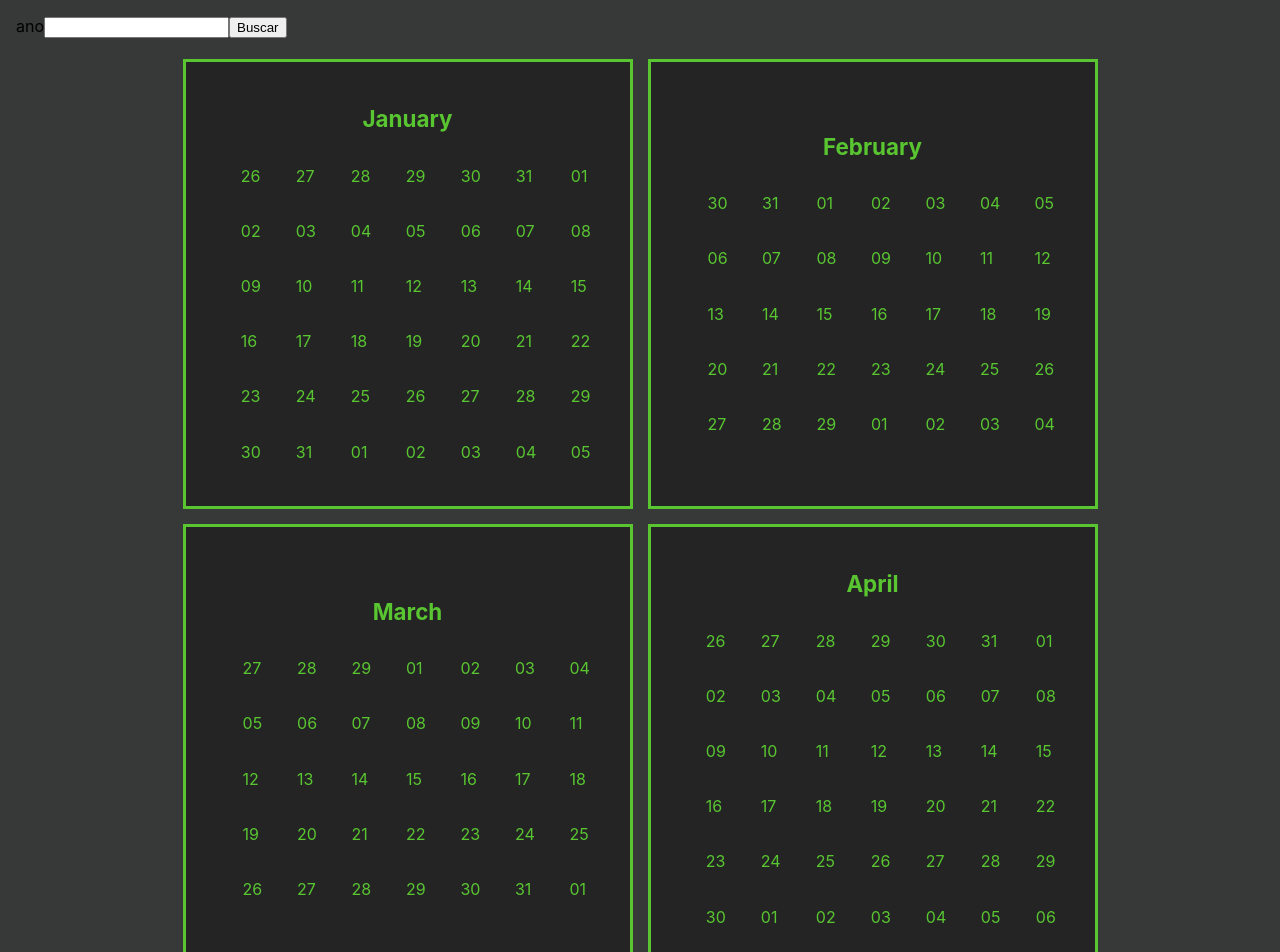
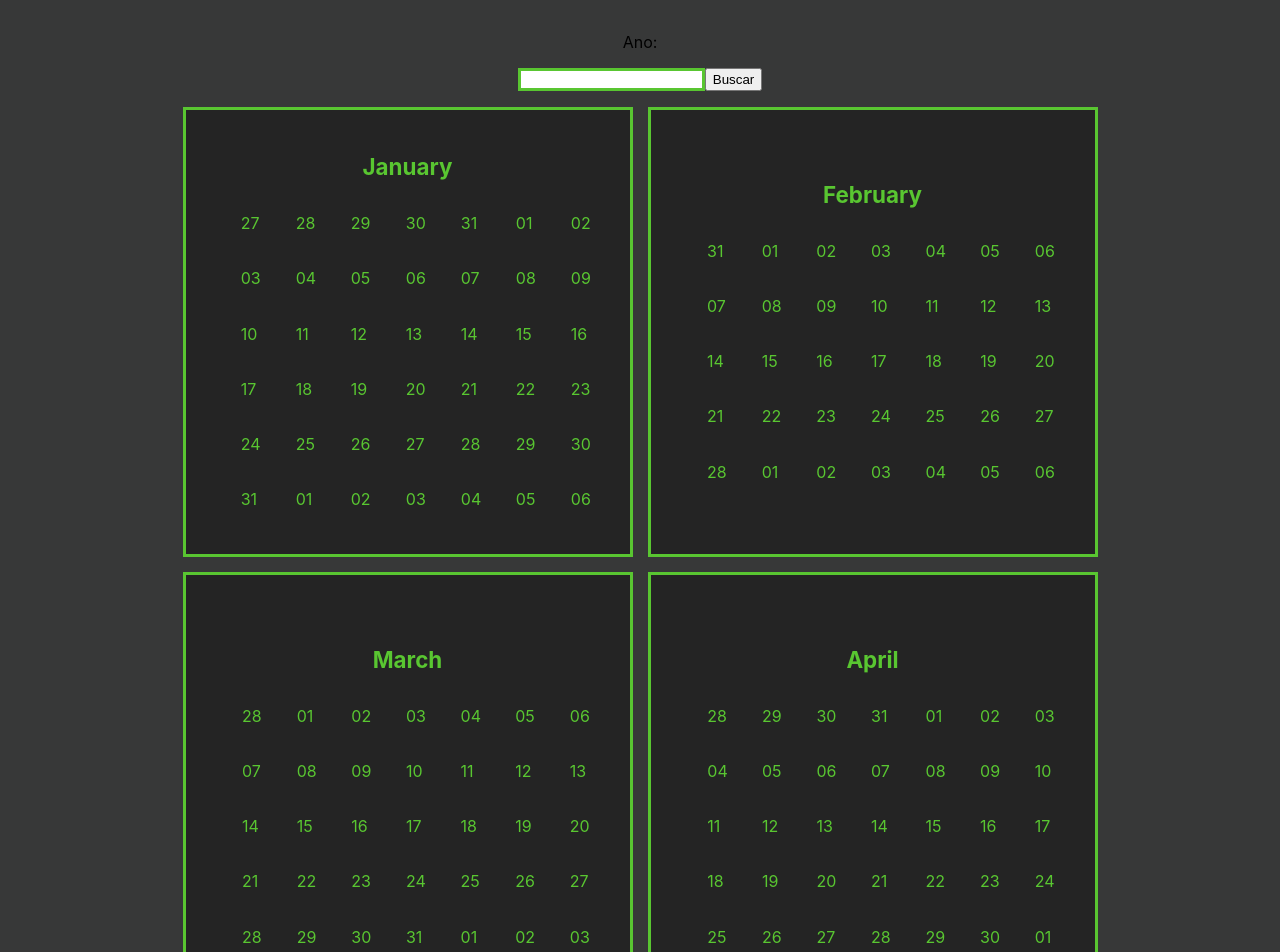
Before and after one commit to kayo12/Templates-example, a Next.js app in the folder calendar/: page / in a window 1280 px wide. Shown: the top 952 px of the page. Built offline with nearby package versions, Linux system fonts and the light colour scheme.

Commit message:
incluindo atualização do calendario com base no ano

```diff
--- a/calendar/src/components/Calendar.tsx
+++ b/calendar/src/components/Calendar.tsx
@@ -1,24 +1,29 @@
 import Mes from "./Mes";
-import { useEffect, useState, useSyncExternalStore} from "react";
+import { useEffect, useState, useSyncExternalStore } from "react";
 
 export default function Calendar(props) {
-  const [year, setYear] = useState('')
+  const [year, setYear] = useState("2021");
 
-  function OnChangeYear(){
-      let ye = (document.getElementById("year") as HTMLInputElement).value;
-        console.log(ye)
-       setYear(ye)
+  useEffect(() => {
+    OnChangeYear();
+  }, [year]);
+
+  function OnChangeYear() {
+    let ye = (document.getElementById("year") as HTMLInputElement).value;
+    console.log(ye);
+    return setYear(ye);
   }
 
   return (
-      <div className="calendar">
-        <div className="inputYear">
-              <label htmlFor="year">ano</label>
-              <input type="text" id="year" className="year"  />
-            <button onClick={() => {OnChangeYear}}>Buscar</button>
-        </div>
-        <h1>{year}</h1>
-        <Mes ano={Number(year)}/>
+    <div className="calendar">
+      <div className="displayyear">
+        <label htmlFor="year">Ano: {year}</label>
       </div>
+      <div className="inputYear">
+        <input type="text" id="year" className="year" />
+        <button onClick={OnChangeYear}>Buscar</button>
+      </div>
+      <Mes ano={Number(year)} />
+    </div>
   );
 }
--- a/calendar/src/components/Days.tsx
+++ b/calendar/src/components/Days.tsx
@@ -1,19 +1,23 @@
-import {useState, useEffect} from "react";                                                                                                                                                     import Moment from "moment";
+import Moment from "moment";
+import { useState, useEffect } from "react";
 
-                                                                                                                                                            export default function Days(props){
+export default function Days(props) {
   const [month, setMonth] = useState([]);
-    const [date , setDate] = useState(
+  const [date, setDate] = useState(
     Moment().locale("pt").month(props.m).year(props.y)
-    )
+  );
+
+
 
   useEffect(() => {
+
     let firstDay = date.clone().startOf("month").startOf("week");
     let endDay = date.clone().endOf("month").endOf("week");
     let Day = firstDay.clone().subtract(1, "day");
     console.log(`Primeiro dia do mes ${firstDay}`);
     console.log(`ultimo dia do mes ${endDay}`);
 
-      let arrayUpdate = []
+    let arrayUpdate = [];
 
     while (Day.isBefore(endDay, "day")) {
       arrayUpdate.push(
@@ -23,23 +27,22 @@ import {useState, useEffect} from "react";
       );
     }
 
-      setMonth(arrayUpdate)
+    setMonth(arrayUpdate);
+    setDate(date.year(props.y))
+    console.log(month);
+  }, [date,props.y]);
 
-      console.log(month);
-    }, [date]);
-
- return(
+  return (
     <div>
-        {month.map((week) =>
+      {month.map((week) => (
         <div key={week} className="week">
-               {week.map((d) =>
+          {week.map((d) => (
             <span className="day" key={d._d.getTime() + props.month}>
               {d.format("DD").toString()}
             </span>
-               )}
+          ))}
         </div>
-        )}
+      ))}
     </div>
- )
-
+  );
 }
--- a/calendar/src/styles/globals.css
+++ b/calendar/src/styles/globals.css
@@ -67,3 +67,16 @@ font-size: 1.4rem;
     color: #59c631;
     width: 10%;
 }
+
+
+.displayyear,
+.inputYear{
+ display: flex;
+ justify-content: center;
+ margin: 1rem 0;
+}
+
+.inputYear input{
+  border: 3px solid #59c631;
+  outline-style: none;
+}
```
Lines whose indentation alone changed are shown as unchanged.
